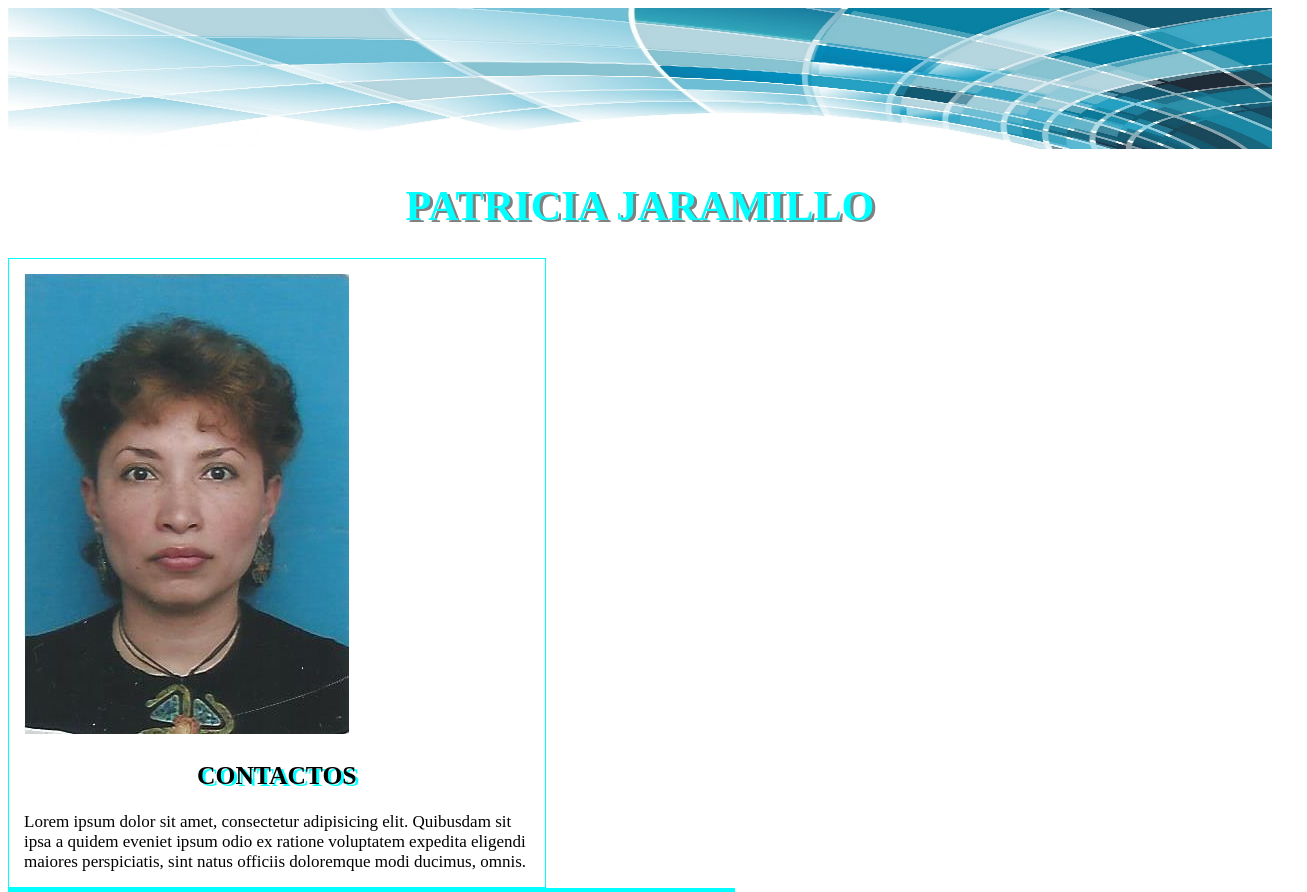
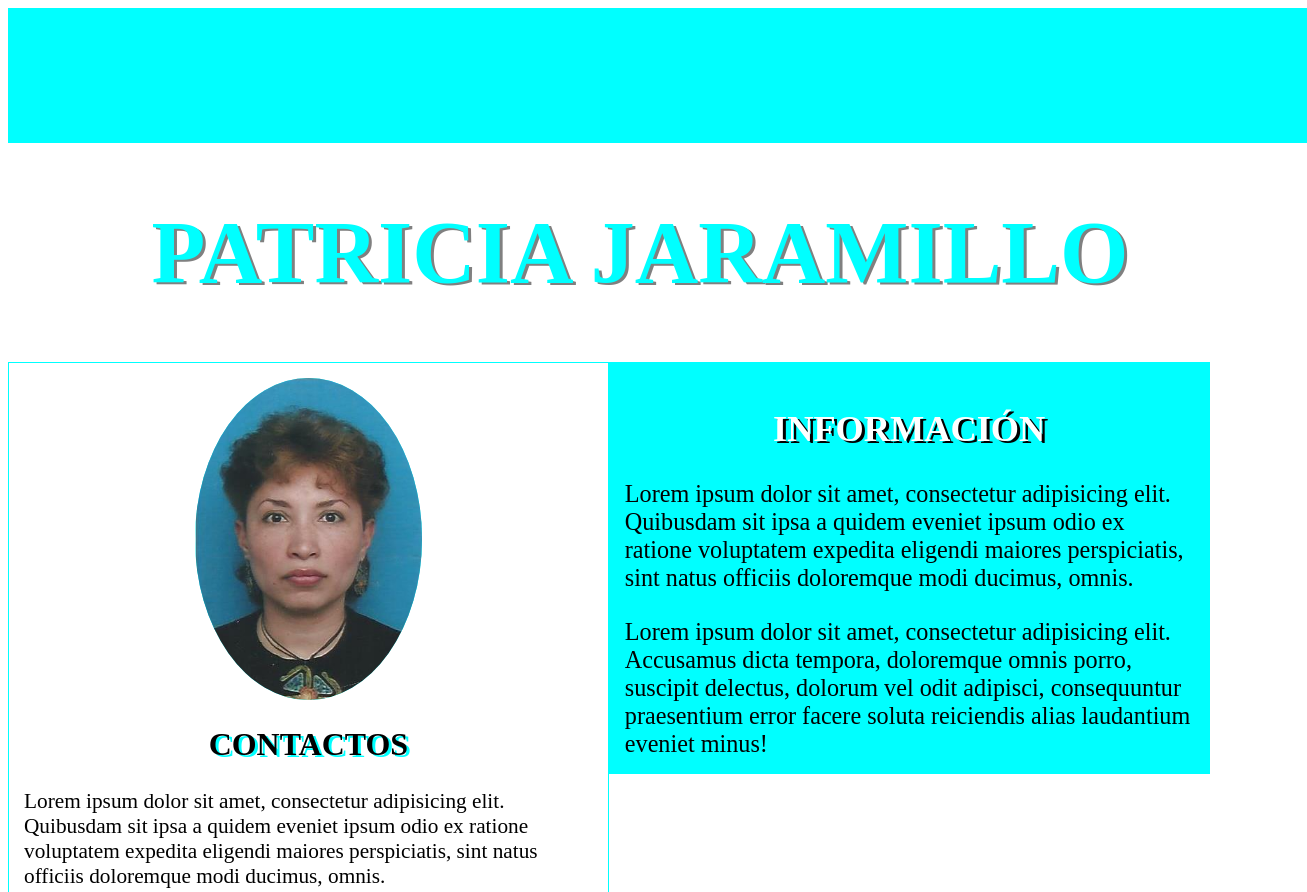
Before and after one commit to laprofePaty/practica, a plain HTML site: page index.html in a window 1280 px wide. Shown: the top 892 px of the page, 1307 px wide, since content can reach past the window. Drawn offline with Linux system fonts and the light colour scheme.

Commit message:
6
Deshaciendo lo del diseño de encabezado

```diff
--- a/index.html
+++ b/index.html
@@ -3,11 +3,11 @@
 <head>
 	<meta charset="UTF-8">
 	<title>Practica Sesión 5</title>
-	<link rel="stylesheet" href="css/estilo2.css">
+	<link rel="stylesheet" href="css/estilo.css">
 </head>
 <body>
 	<div id="encabezado">
-		<img id="img1" src="img/fondo-5.jpg" alt="">
+		<!--img id="img1" src="img/fondo-5.jpg" alt=""-->
 	</div>
 	<div>
 		<h1>PATRICIA JARAMILLO</h1>
```
